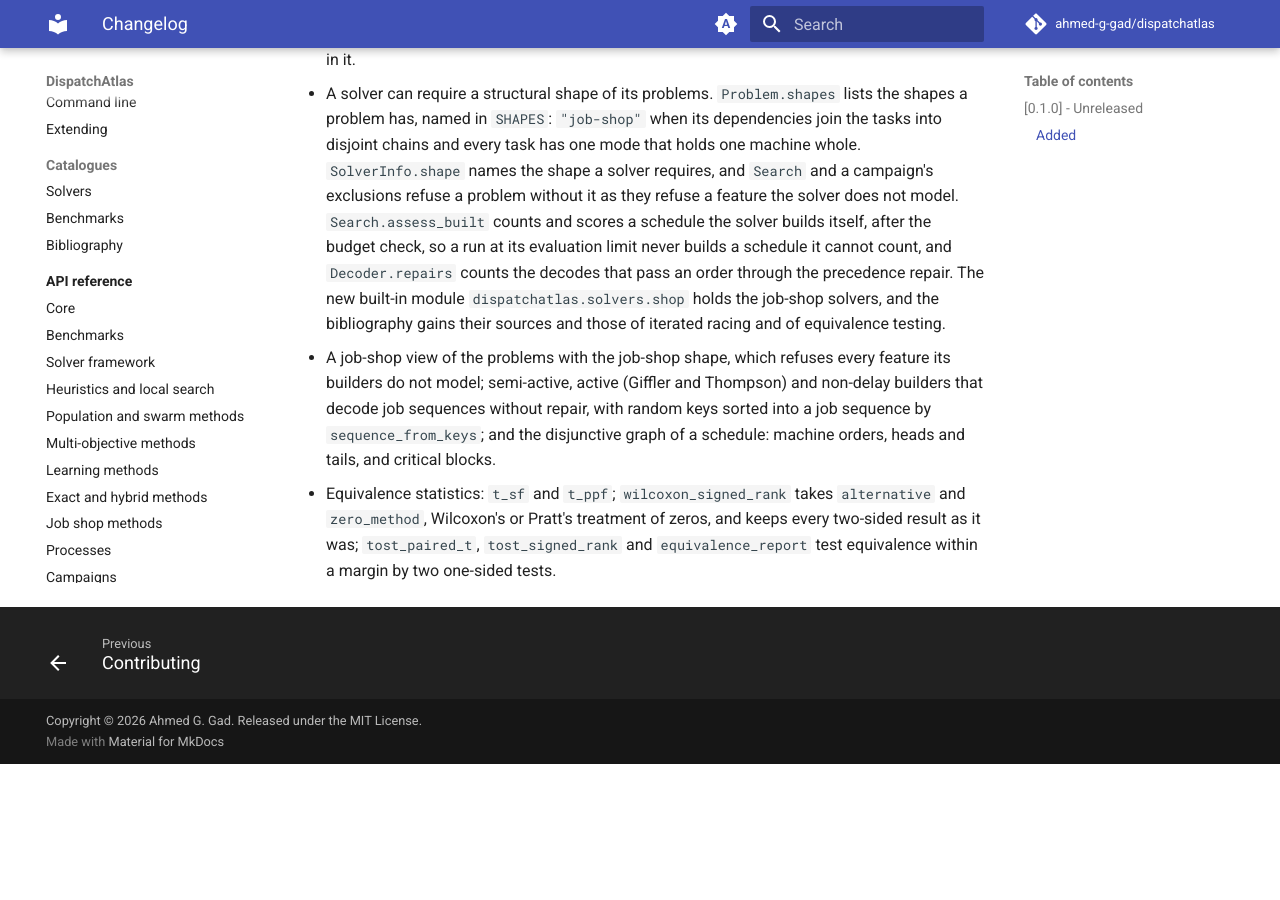
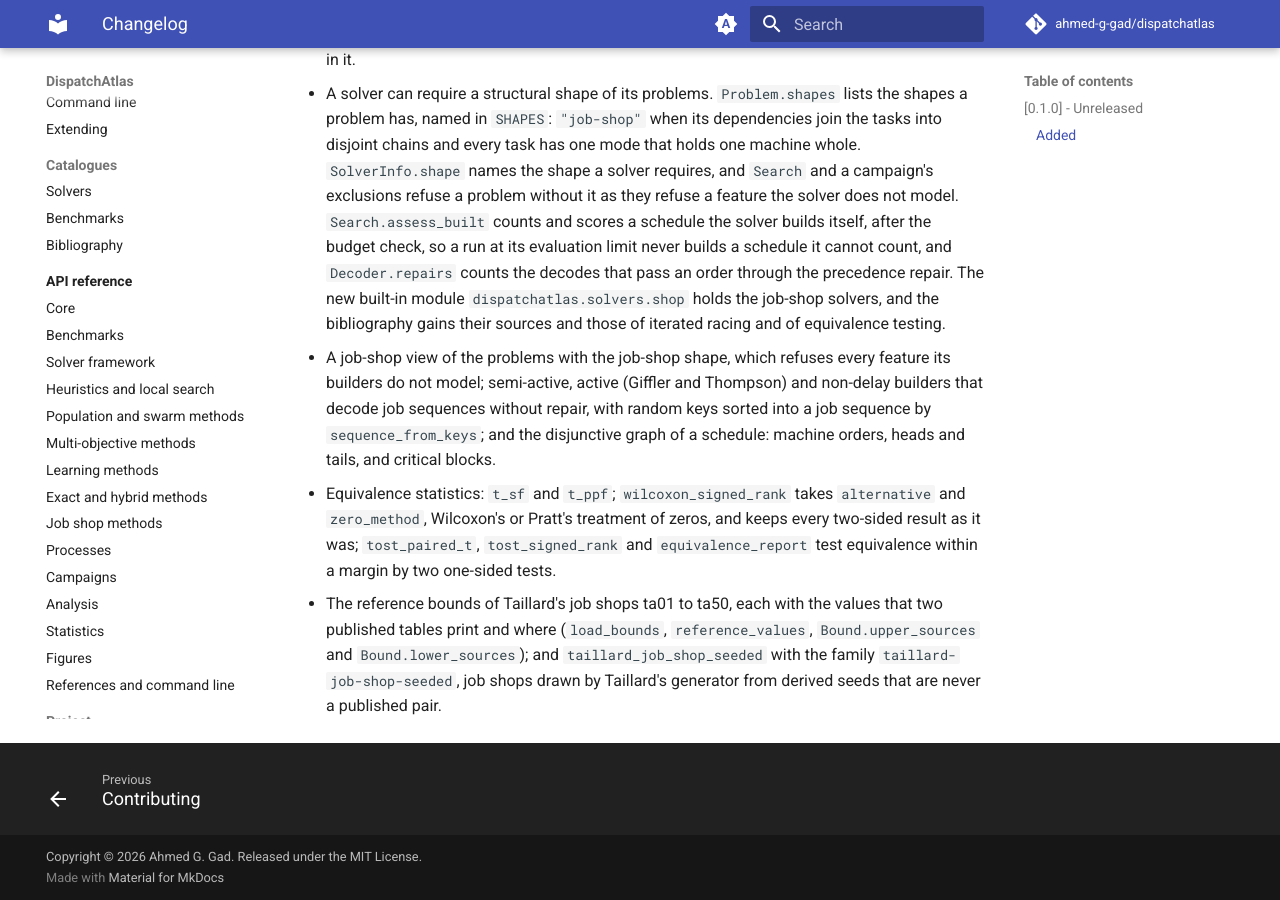
Before and after one commit to Ahmed-G-Gad/dispatchatlas, an MkDocs documentation site: the page built from docs/changelog.md, in a window 1280 px wide and 900 px high, scrolled down 6959 px. Built offline with MkDocs 1.6.1 and Material for MkDocs 9.7.7, drawn with Linux system fonts in a browser that asks for light colours; comment, search, counter and statistics services are not loaded; before the commit the page ends 7723 px from its top, so only the background shows below that.

Commit message:
Register the seeded Taillard family, and list the reference bounds in the API reference, the README and the changelog

```diff
--- a/CHANGELOG.md
+++ b/CHANGELOG.md
@@ -350,3 +350,9 @@ and this project adheres to [Semantic Versioning](https://semver.org/spec/v2.0.0
   and keeps every two-sided result as it was; `tost_paired_t`,
   `tost_signed_rank` and `equivalence_report` test equivalence within a
   margin by two one-sided tests.
+- The reference bounds of Taillard's job shops ta01 to ta50, each with the
+  values that two published tables print and where (`load_bounds`,
+  `reference_values`, `Bound.upper_sources` and `Bound.lower_sources`); and
+  `taillard_job_shop_seeded` with the family `taillard-job-shop-seeded`, job
+  shops drawn by Taillard's generator from derived seeds that are never a
+  published pair.
```
Also changed, not shown: README.md (+3 -2 lines), docs/api/benchmarks.md (+2 -0 lines), 3 other files.
